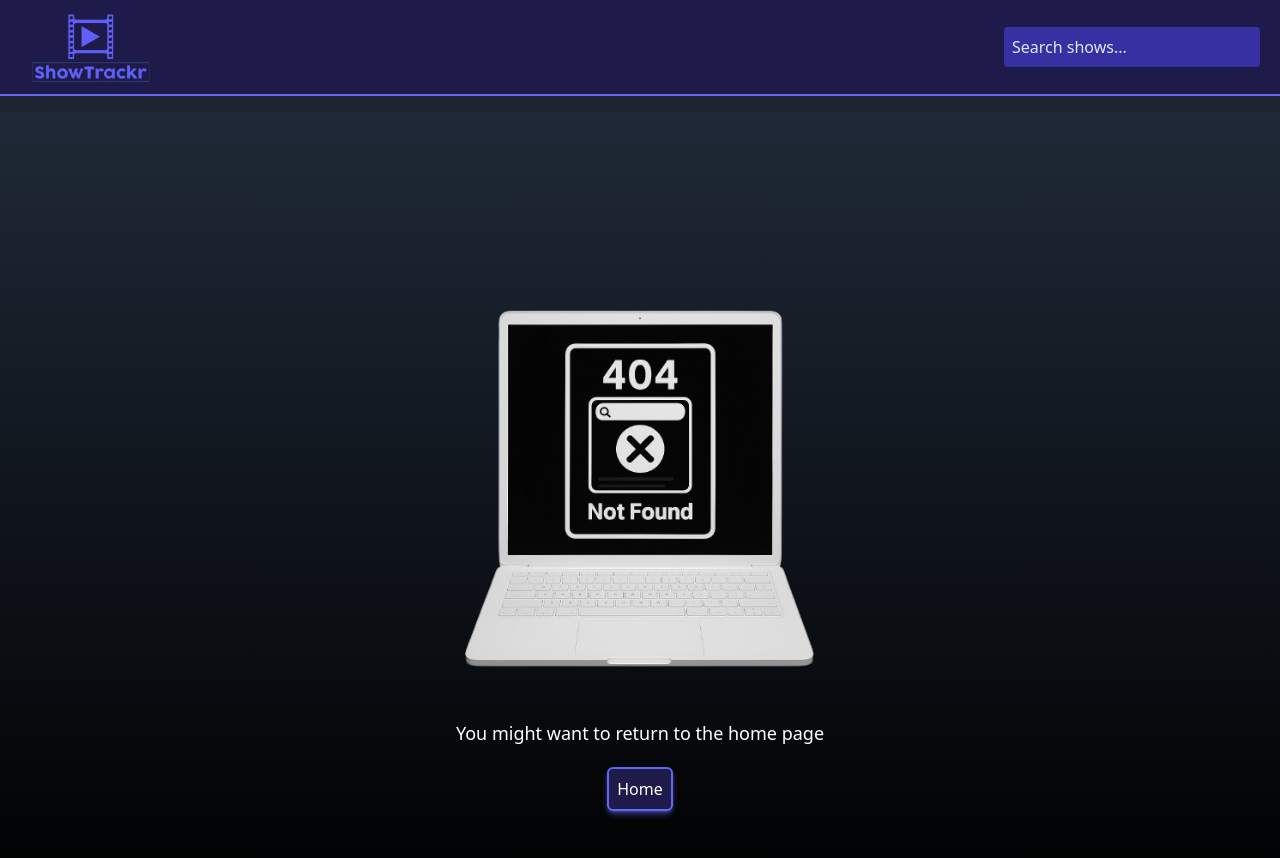
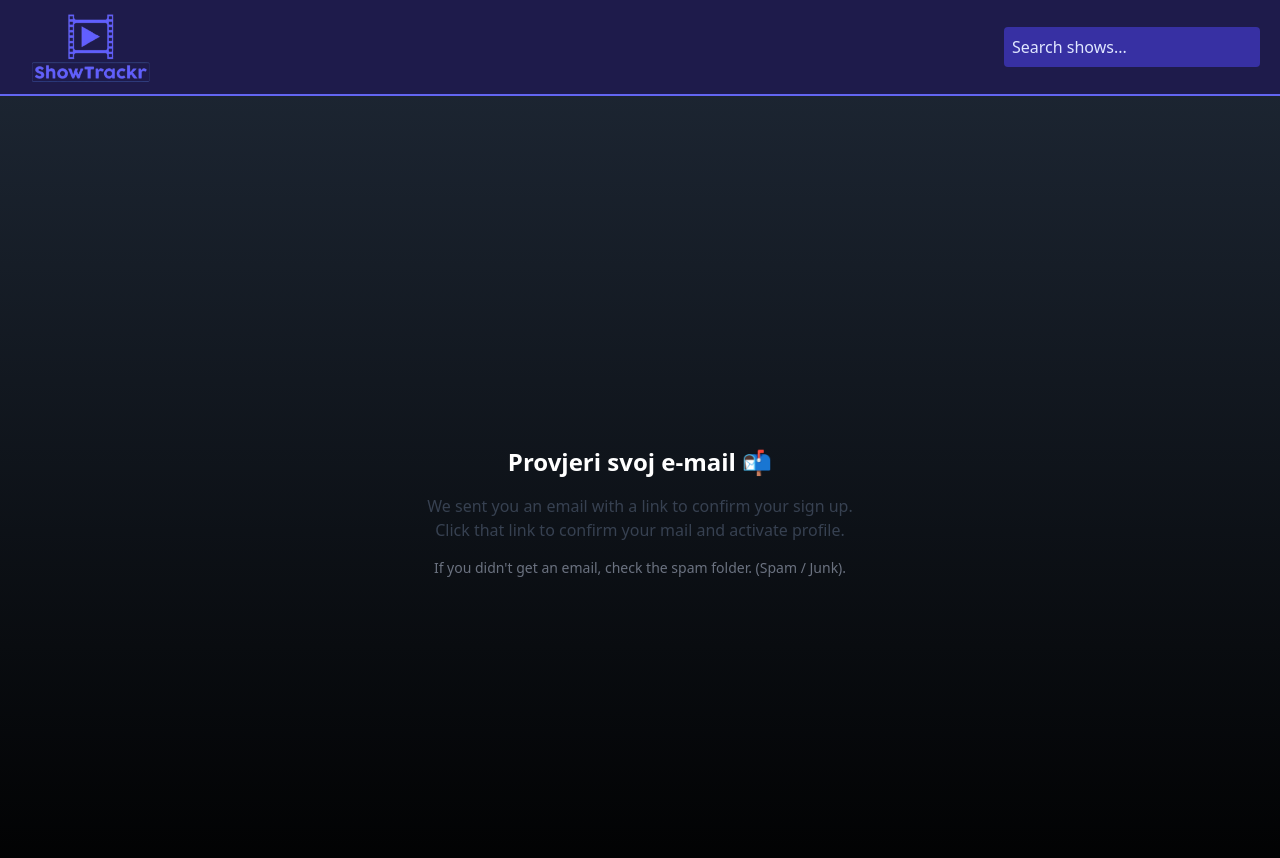
Before and after one commit to amrkonjic/ShowTrackr, a Next.js app: page /verify in a window 1280 px wide. Before the commit this address had no page. Shown: the top 858 px of the page. Built offline with nearby package versions, Linux system fonts and the light colour scheme.

Commit message:
login and registration connection

```diff
--- a/app/register/page.js
+++ b/app/register/page.js
@@ -32,7 +32,7 @@ export default function RegisterPage() {
       }
 
       setMessage('Register success! Check the confirmation email.')
-      setTimeout(() => router.push('/'), 2000)
+      setTimeout(() => router.push('/verify'), 1000)
     }
   }
 
--- /dev/null
+++ b/app/verify/page.js
@@ -0,0 +1,16 @@
+
+export default function VerifyPage() {
+
+    return (
+    <div className="flex flex-col items-center justify-center h-screen text-center">
+      <h1 className="text-2xl font-semibold mb-4">Provjeri svoj e-mail 📬</h1>
+      <p className="max-w-md text-gray-700">
+        We sent you an email with a link to confirm your sign up.
+        Click that link to confirm your mail and activate profile.
+      </p>
+      <p className="text-sm text-gray-500 mt-4">
+        If you didn't get an email, check the spam folder. (Spam / Junk).
+      </p>
+    </div>
+  )
+}
```
